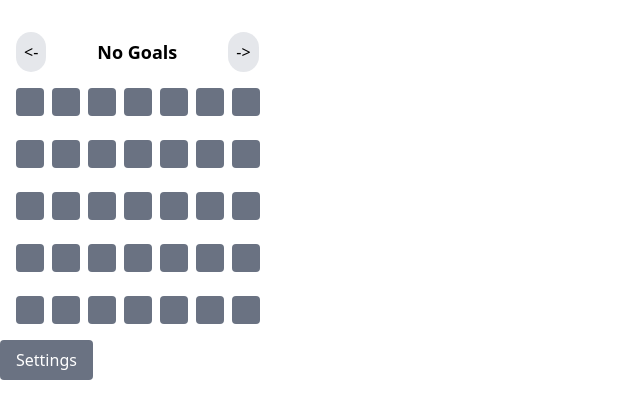
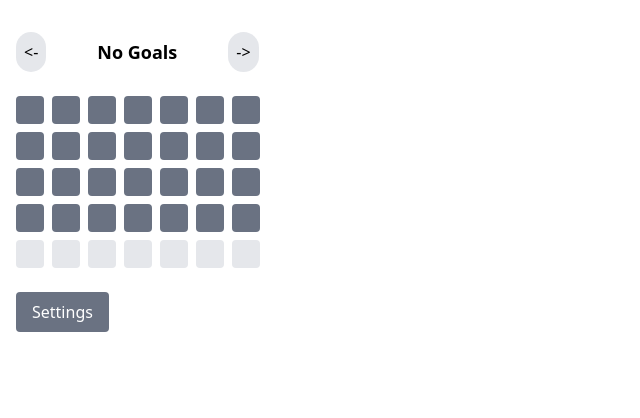
Before and after one commit to andydmort/habit-grid, a Vue app: page / in a window 1280 px wide. Shown: the top 418 px of the page, without its empty margins (0-640 px from the left). Built offline with nearby package versions, Linux system fonts and the light colour scheme.

Commit message:
feat: Realigned the code to be a little cleaner and simpler.

```diff
--- a/src/App.vue
+++ b/src/App.vue
@@ -1,15 +1,10 @@
 <script setup lang="ts">
 import { ref, onMounted } from 'vue';
-import Box from './components/Box.vue';
-import Week from './components/Week.vue';
+import WeeksOfDateBoxes from './components/WeeksOfDateBoxes.vue';
 import HabitModal from './components/HabitModal.vue';
 import { HabitDBBrowserStorage } from './HabitDBBrowserStorage';
 import GoalSelector from "./components/GoalSelector.vue";
 import EditGoalsModal from "./components/EditGoalsModal.vue";
-
-const handleBoxClick = ()=>{
-  console.log("clicked on box");
-};
 
 const habitStorage = ref<HabitDBBrowserStorage>(new HabitDBBrowserStorage());
 const selectedDay = ref<string | null>(null);
@@ -56,71 +51,42 @@ onMounted(() => {
   selectedGoal.value = goals.value ? goals.value[0] : null;
 });
 
+// Get first day of current month
+const startDate = new Date();
+startDate.setDate(1);
+const startDateStr = startDate.toISOString().split('T')[0];
+
 </script>
 
 <template>
   <div class="p-4">
-
     <GoalSelector
       class="py-4"
       :goals="goals"
       @goalSelected="handleGoalSelect"
     />
-    <Week
+
+    <WeeksOfDateBoxes
+      :start-date="startDateStr"
+      :num-weeks="5"
       :habitDB="habitStorage"
       color="bg-blue-500"
-      :habit="selectedGoal ?? ''"
-      :startDate="new Date('2023-01-01')"
-      :endDate="new Date('2023-01-07')"
-      @day-clicked="onDayClicked"
-    />
-    <br>
-    <Week
-      :habitDB="habitStorage"
-      color="bg-blue-500"
-      :habit="selectedGoal ?? ''"
-      :startDate="new Date('2023-01-08')"
-      :endDate="new Date('2023-01-14')"
-      @day-clicked="onDayClicked"
-    />
-    <br>
-    <Week
-      :habitDB="habitStorage"
-      color="bg-blue-500"
-      :habit="selectedGoal ?? ''"
-      :startDate="new Date('2023-01-15')"
-      :endDate="new Date('2023-01-21')"
-      @day-clicked="onDayClicked"
-    />
-    <br>
-    <Week
-      :habitDB="habitStorage"
-      :habit="selectedGoal ?? ''"
-      color="bg-blue-500"
-      :startDate="new Date('2023-01-22')"
-      :endDate="new Date('2023-01-28')"
-      @day-clicked="onDayClicked"
-    />
-    <br>
-    <Week
-      :habitDB="habitStorage"
-      :habit="selectedGoal ?? ''"
-      color="bg-blue-500"
-      :startDate="new Date('2023-01-29')"
-      :endDate="new Date('2023-02-04')"
+      unfullfilled-color="bg-gray-500"
+      :selected-goal="selectedGoal ?? ''"
       @day-clicked="onDayClicked"
     />
 
-  </div>
-  <button @click="showCreateGoalModal = true" class="px-4 py-2 bg-gray-500 text-white rounded">
+    <button @click="showCreateGoalModal = true" class="mt-4 px-4 py-2 bg-gray-500 text-white rounded">
       Settings
     </button>
+
     <HabitModal
       v-if="selectedDay"
       :day="selectedDay"
       :habitDB="habitStorage"
       @close="onCloseModal"
     />
+
     <EditGoalsModal
       v-if="showCreateGoalModal"
       :goals="goals"
@@ -128,6 +94,7 @@ onMounted(() => {
       @goalCreated="handleGoalCreated"
       @goalRemoved="handleGoalRemoved"
     />
+  </div>
 </template>
 
 <style scoped>
--- a/src/HabitDB.ts
+++ b/src/HabitDB.ts
@@ -7,6 +7,7 @@ export interface HabitRecord {
 }
 
 export interface HabitDB {
+  removeOnDbChange(func: Function): void;
   addRecord(record: HabitRecord): Promise<void>;
   getRecordByDate(date: string): Promise<HabitRecord | null>;
   getRecordsByDateRange(startDate: string, endDate: string): Promise<HabitRecord[]>;
--- a/src/HabitDBBrowserStorage.ts
+++ b/src/HabitDBBrowserStorage.ts
@@ -11,6 +11,11 @@ export class HabitDBBrowserStorage implements HabitDB {
     if (!localStorage.getItem(this.storageKey)) {
       localStorage.setItem(this.storageKey, JSON.stringify([]));
     }
+  }
+  removeOnDbChange(func: Function): void {
+    this.onChangeHandlers = this.onChangeHandlers.filter((f) =>{
+      return f !== func;
+    });
   }
 
   private runOnChangeHandlers(){
--- a/src/HabitDBInMemory.ts
+++ b/src/HabitDBInMemory.ts
@@ -12,6 +12,12 @@ export class HabitDBInMemory implements HabitDB {
   constructor() {
     this.records = new Map();
     this.goals = new Set();
+  }
+
+  removeOnDbChange(func: Function): void {
+    this.onChangeHandlers = this.onChangeHandlers.filter((f) =>{
+      return f !== func;
+    });
   }
 
   private runOnChangeHandlers(){
--- /dev/null
+++ b/src/components/DateBox.vue
@@ -0,0 +1,61 @@
+<!-- DateBox.vue
+    Reative box that reads database and displays color according to goals completed.
+ -->
+<script setup lang="ts">
+import { computed, onMounted, onUnmounted, ref } from 'vue';
+import type { HabitDB } from '../HabitDB';
+import Box from './Box.vue';
+
+const props = withDefaults(defineProps<{
+    currentGoal: string; // goal to query for the passed date.
+    color: string; // Color to show if goal is completed. This should be a tailwind background color.
+    unfullfilledColor: string; // Color to show if goal is not completed. This should be a tailwind background color.
+    futureColor: string; // Color to show if the date is in the future. This should be a tailwind background color.
+    date: string; // date in YYYY-MM-DD format for this box.
+    habitDB: HabitDB; // Database to query for the goals.
+}>(), {
+    color: 'bg-blue-500',
+    unfullfilledColor: 'bg-gray-500',
+    futureColor: 'bg-gray-200'
+});
+const emit = defineEmits<{
+    clicked: [string]  // emits the date when the box is clicked.
+}>();
+
+
+const currentGoalsForDate = ref<string[]>([]);
+
+let afterToday = computed<boolean>(() => {
+    const today = new Date();
+    today.setHours(0, 0, 0, 0); // Reset time to 00:00:00
+    const dateToCompare = new Date(props.date);
+    dateToCompare.setHours(0, 0, 0, 0); // Reset time to 00:00:00
+    return dateToCompare > today;
+});
+
+let shouldBeColored = computed<boolean>(()=>{
+    return currentGoalsForDate.value.includes(props.currentGoal);
+});
+
+const loadCurrentGoals = async ()=>{
+    const record = await props.habitDB.getRecordByDate(props.date);
+    currentGoalsForDate.value = record?.achievedGoals || [];
+};
+
+onMounted(async ()=>{
+    loadCurrentGoals();
+    props.habitDB.addOnDbChange(loadCurrentGoals);
+});
+
+onUnmounted(()=>{
+    props.habitDB.removeOnDbChange(loadCurrentGoals);
+});
+
+</script>
+
+<template>
+    <Box
+        :color="afterToday ? futureColor : (shouldBeColored ? color : unfullfilledColor)"
+        @clicked="emit('clicked', props.date)"
+    />
+</template>
--- a/src/components/GoalDropDown.vue
+++ /dev/null
@@ -1,55 +0,0 @@
-<script setup lang="ts">
-import { ref, defineProps, defineEmits } from "vue";
-
-const props = defineProps<{
-  goals: string[]; // List of existing goals
-}>();
-
-const emit = defineEmits<{
-  (event: "select", goal: string): void;
-  (event: "addGoal", goal: string): void;
-}>();
-
-const showInput = ref(false);
-const newGoal = ref("");
-
-// Handle selecting an existing goal
-const selectGoal = (goal: string) => {
-  emit("select", goal);
-};
-
-// Handle adding a new goal
-const addGoal = () => {
-  if (newGoal.value.trim() === "") return;
-  emit("addGoal", newGoal.value.trim());
-  newGoal.value = "";
-  showInput.value = false;
-};
-</script>
-
-<template>
-  <div class="relative inline-block text-left">
-    <div class="border rounded px-4 py-2 cursor-pointer bg-gray-100">
-      <select class="bg-transparent outline-none" @change="selectGoal($event.target.value)">
-        <option disabled selected>Select a goal</option>
-        <option v-for="goal in goals" :key="goal" :value="goal">
-          {{ goal }}
-        </option>
-        <option disabled>──────────</option>
-        <option value="add-new">➕ Add New Goal</option>
-      </select>
-    </div>
-
-    <div v-if="showInput" class="mt-2 flex space-x-2">
-      <input
-        v-model="newGoal"
-        type="text"
-        placeholder="Enter new goal"
-        class="border rounded px-2 py-1 w-full"
-      />
-      <button @click="addGoal" class="bg-blue-500 text-white px-4 py-1 rounded">
-        Add
-      </button>
-    </div>
-  </div>
-</template>
--- a/src/components/HabitModal.vue
+++ b/src/components/HabitModal.vue
@@ -24,6 +24,11 @@ const addHabit = () => {
   newHabit.value = "";
 };
 
+// Remove a habit from the list
+const removeHabit = (index: number) => {
+  habits.value.splice(index, 1);
+};
+
 // Save habits and close the modal
 const saveAndClose = async () => {
   await props.habitDB.addRecord({ date: props.day, achievedGoals: habits.value });
@@ -38,8 +43,13 @@ const saveAndClose = async () => {
 
       <div class="space-y-2">
         <ul>
-          <li v-for="(habit, index) in habits" :key="index" class="p-2 border rounded bg-gray-200">
-            {{ habit }}
+          <li v-for="(habit, index) in habits" :key="index"
+              class="p-2 border rounded bg-gray-200 flex justify-between items-center">
+            <span>{{ habit }}</span>
+            <button @click="removeHabit(index)"
+                    class="text-red-500 hover:text-red-700 px-2">
+              ✕
+            </button>
           </li>
         </ul>
 
--- /dev/null
+++ b/src/components/WeeksOfDateBoxes.vue
@@ -0,0 +1,57 @@
+<!-- WeeksOfDateBoxes.vue
+    This component displays a grid of DateBoxes for a number of weeks.
+-->
+<script setup lang="ts">
+import { computed } from 'vue';
+import type { HabitDB } from '../HabitDB';
+import DateBox from './DateBox.vue';
+
+
+const props = defineProps<{
+    startDate: string; // Start date in YYYY-MM-DD format. Note: We will always use the entire week that includes the start date.
+    numWeeks: number; // Number of weeks to display.
+    habitDB: HabitDB; // Database to query for the goals
+    color: string; // Color to show if goal is completed. This should be a tailwind background color.
+    unfullfilledColor: string; // (Optional) Color to show if goal is not completed. This should be a tailwind background color.
+    selectedGoal: string; // Goal to query for the passed date.
+}>();
+
+const emit = defineEmits<{
+    "day-clicked": [value: string]  // emits the date when a box is clicked.
+}>();
+
+
+const weeks = computed<string[][]>(()=>{
+    const weeks = [];
+    const startDate = new Date(props.startDate);
+    startDate.setDate(startDate.getDate() - startDate.getDay()); // Move to the start of the week
+    for (let i = 0; i < props.numWeeks; i++) {
+        const week = [];
+        for (let j = 0; j < 7; j++) {
+            const date = new Date(startDate);
+            date.setDate(date.getDate() + i * 7 + j);
+            week.push(date.toISOString().split('T')[0]);
+        }
+        weeks.push(week);
+    }
+    return weeks;
+});
+
+</script>
+
+<template>
+    <div>
+        <div v-for="(week) in weeks" :key="JSON.stringify(week)" class="flex gap-2 my-2">
+            <DateBox
+                v-for="(date) in week"
+                :key="date"
+                :date="date"
+                :currentGoal="props.selectedGoal"
+                :color="props.color"
+                :unfullfilledColor="props.unfullfilledColor"
+                :habitDB="props.habitDB"
+                @clicked="emit('day-clicked', date)"
+            />
+        </div>
+    </div>
+</template>
```
Lines whose indentation alone changed are shown as unchanged.
